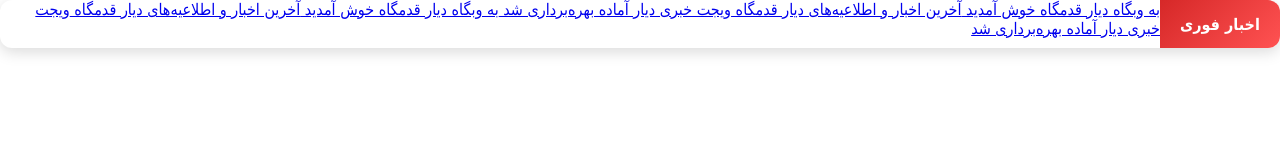
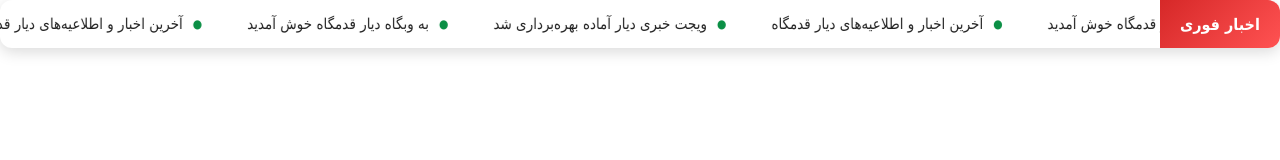
Before and after one commit to maghool51/diyar-widgets, a plain HTML site: page news/index.html in a window 1280 px wide. Drawn offline with Linux system fonts and the light colour scheme; no server answers.

Commit message:
Update ticker.css

```diff
--- a/news/ticker.css
+++ b/news/ticker.css
@@ -1,7 +1,7 @@
-/* ================================
+/* ==================================
    Diyar Widgets - News Ticker
    ticker.css
-   ================================ */
+   ================================== */
 
 
 :root{
@@ -27,26 +27,31 @@
 }
 
 
+
 body{
 
     background:transparent;
+
     font-family:
-        Tahoma,
-        Arial,
-        "B Nazanin",
-        sans-serif;
+    Tahoma,
+    Arial,
+    "B Nazanin",
+    sans-serif;
 
 }
 
 
-/* Main Container */
+
+/* Main */
 
 .ticker-wrapper{
 
     width:100%;
+
     height:48px;
 
     display:flex;
+
     align-items:center;
 
     direction:rtl;
@@ -62,7 +67,8 @@ body{
 }
 
 
-/* News Label */
+
+/* Label */
 
 .ticker-label{
 
@@ -73,7 +79,9 @@ body{
     min-width:120px;
 
     display:flex;
+
     align-items:center;
+
     justify-content:center;
 
 
@@ -85,7 +93,7 @@ body{
     );
 
 
-    color:white;
+    color:#fff;
 
     font-size:16px;
 
@@ -93,32 +101,31 @@ body{
 
     white-space:nowrap;
 
-
-    position:relative;
-
     z-index:2;
 
 }
 
 
+
 /* Moving Area */
 
-.ticker-area{
+.ticker{
 
-    flex:1;
+    height:100%;
+
+    width:100%;
 
     overflow:hidden;
-
-    height:100%;
 
     position:relative;
 
 }
 
 
-/* Ticker Track */
 
-.ticker{.ticker{.ticker{
+/* Moving Track */
+
+.ticker-track{
 
     height:100%;
 
@@ -126,21 +133,22 @@ body{
 
     align-items:center;
 
-    white-space:nowrap;
-
     width:max-content;
 
-    will-change:transform;
+    white-space:nowrap;
 
     animation:
     tickerMove 45s linear infinite;
 
+    will-change:transform;
+
 }
 
 
-/* Stop animation on hover */
 
-.ticker-wrapper:hover .ticker{
+/* Pause */
+
+.ticker-wrapper:hover .ticker-track{
 
     animation-play-state:paused;
 
@@ -148,7 +156,8 @@ body{
 
 
 
-/* News Items */
+
+/* News Link */
 
 .ticker-item{
 
@@ -156,7 +165,7 @@ body{
 
     align-items:center;
 
-    margin-left:40px;
+    margin-left:45px;
 
     color:var(--text);
 
@@ -168,8 +177,8 @@ body{
 
     transition:.2s;
 
+}
 
-}
 
 
 .ticker-item:hover{
@@ -196,7 +205,8 @@ body{
 
 
 
-/* Infinite Movement */
+/* Infinite Animation */
+
 @keyframes tickerMove{
 
 
@@ -215,6 +225,7 @@ body{
 
 
 }
+
 
 
 
@@ -254,7 +265,7 @@ body{
 
 
 
-/* Very small screens */
+/* Small Mobile */
 
 @media(max-width:380px){
 
```
